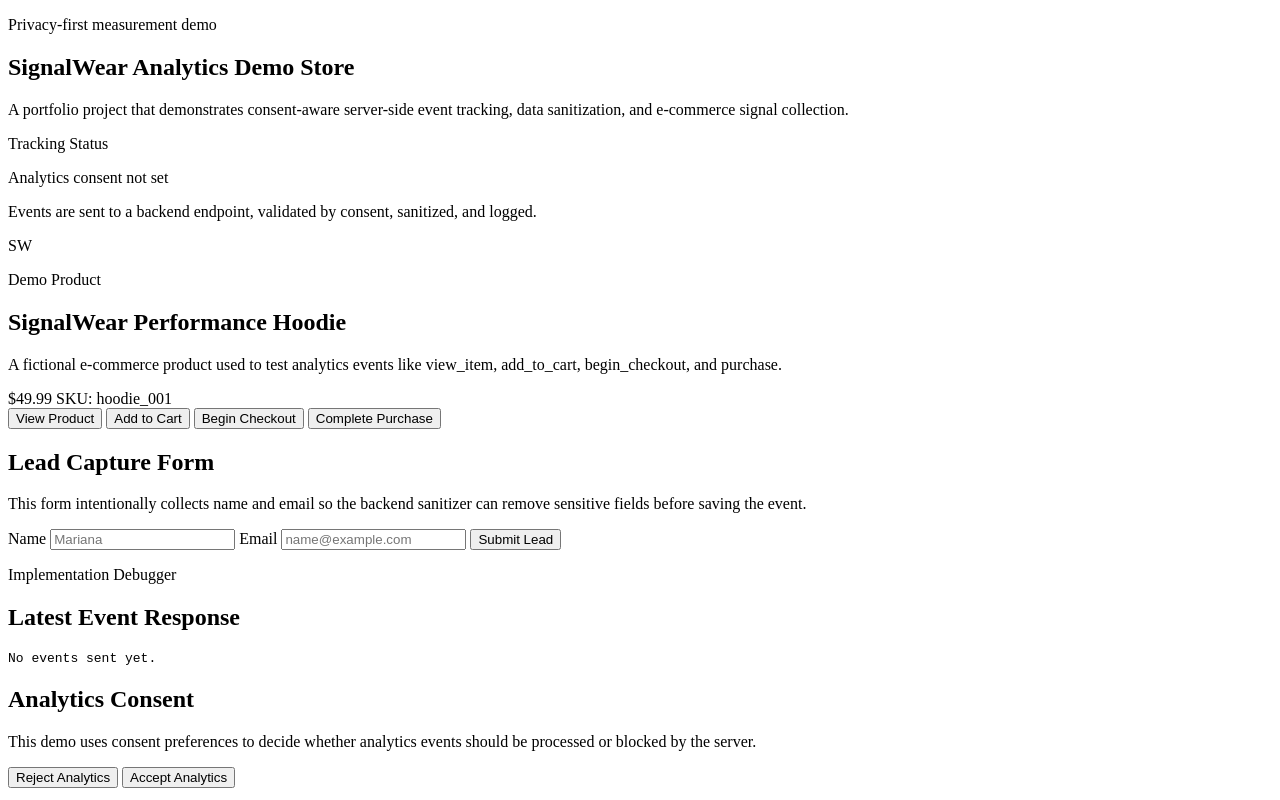
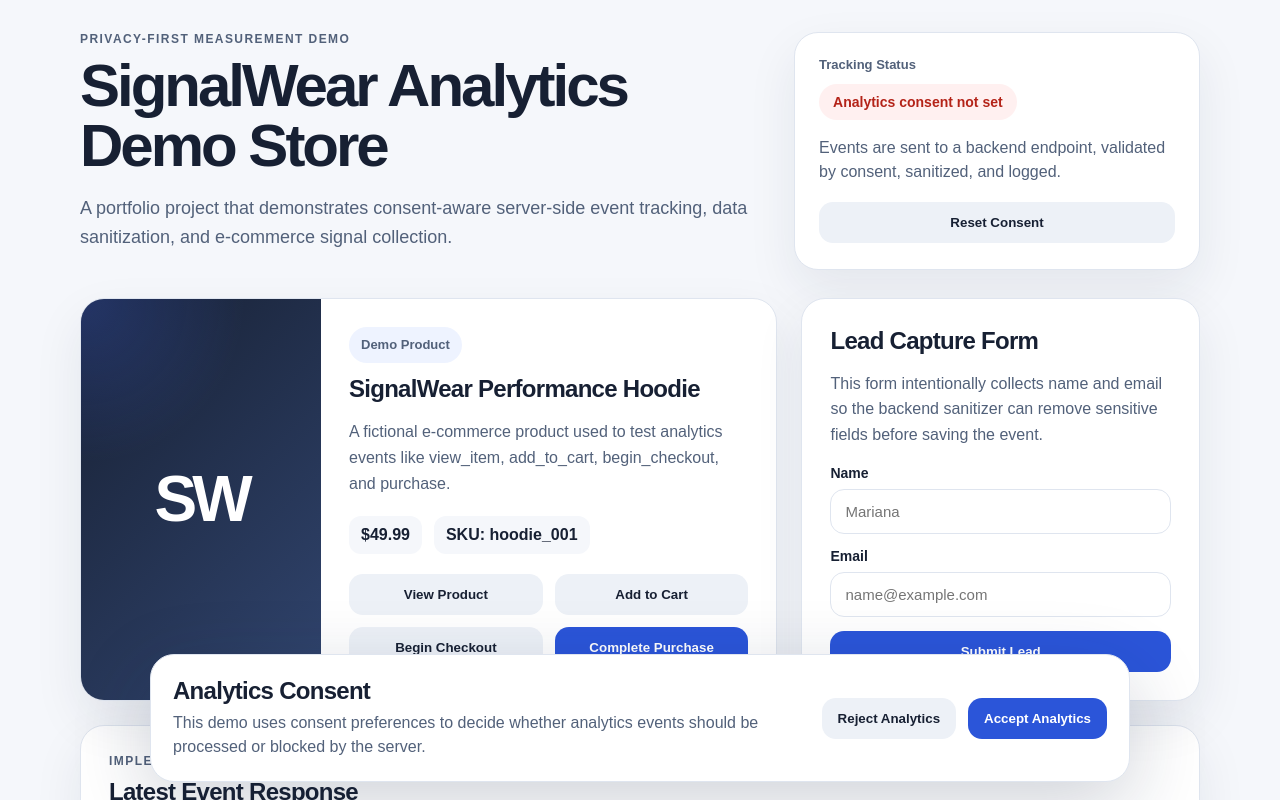
Before and after one commit to mpatyele/tracking-consent-lab, a website: page client/index.html in a window 1280 px wide. Both pictures are taken after a click on the button "View Product". Shown: the top 800 px of the page. Drawn offline with Linux system fonts and the light colour scheme; no server answers.

```diff
--- a/client/app.js
+++ b/client/app.js
@@ -0,0 +1,191 @@
+const API_URL = "http://localhost:3000/track";
+
+let consentState = {
+  analytics_storage: "unset",
+  ad_storage: "denied",
+};
+
+const trackingStatus = document.getElementById("trackingStatus");
+const debugOutput = document.getElementById("debugOutput");
+const consentBanner = document.getElementById("consentBanner");
+const leadForm = document.getElementById("leadForm");
+
+function updateTrackingStatus() {
+  if (consentState.analytics_storage === "granted") {
+    trackingStatus.textContent = "Analytics consent granted";
+    trackingStatus.className = "status granted";
+    return;
+  }
+
+  if (consentState.analytics_storage === "denied") {
+    trackingStatus.textContent = "Analytics consent denied";
+    trackingStatus.className = "status denied";
+    return;
+  }
+
+  trackingStatus.textContent = "Analytics consent not set";
+  trackingStatus.className = "status denied";
+}
+
+function showDebugResponse(data) {
+  debugOutput.textContent = JSON.stringify(data, null, 2);
+}
+
+async function sendTrackingEvent(eventName, eventData = {}) {
+  const payload = {
+    event_name: eventName,
+    consent: consentState,
+    event_data: {
+      ...eventData,
+      page_title: document.title,
+      page_location: window.location.href,
+    },
+  };
+
+  try {
+    const response = await fetch(API_URL, {
+      method: "POST",
+      headers: {
+        "Content-Type": "application/json",
+      },
+      body: JSON.stringify(payload),
+    });
+
+    const data = await response.json();
+    showDebugResponse(data);
+  } catch (error) {
+    showDebugResponse({
+      error: "Unable to send event to server.",
+      details: error.message,
+    });
+  }
+}
+
+function acceptAnalytics() {
+  consentState = {
+    analytics_storage: "granted",
+    ad_storage: "denied",
+  };
+
+  localStorage.setItem("trackingConsent", JSON.stringify(consentState));
+  updateTrackingStatus();
+  consentBanner.classList.add("hidden");
+
+  sendTrackingEvent("consent_update", {
+    consent_choice: "accepted",
+  });
+
+  sendTrackingEvent("page_view", {
+    page_type: "demo_store",
+  });
+}
+
+function rejectAnalytics() {
+  consentState = {
+    analytics_storage: "denied",
+    ad_storage: "denied",
+  };
+
+  localStorage.setItem("trackingConsent", JSON.stringify(consentState));
+  updateTrackingStatus();
+  consentBanner.classList.add("hidden");
+
+  sendTrackingEvent("consent_update", {
+    consent_choice: "rejected",
+  });
+}
+
+function trackViewItem() {
+  sendTrackingEvent("view_item", {
+    item_id: "hoodie_001",
+    item_name: "SignalWear Performance Hoodie",
+    item_category: "Apparel",
+    price: 49.99,
+    currency: "USD",
+  });
+}
+
+function trackAddToCart() {
+  sendTrackingEvent("add_to_cart", {
+    item_id: "hoodie_001",
+    item_name: "SignalWear Performance Hoodie",
+    item_category: "Apparel",
+    price: 49.99,
+    currency: "USD",
+    quantity: 1,
+  });
+}
+
+function trackBeginCheckout() {
+  sendTrackingEvent("begin_checkout", {
+    cart_id: "cart_demo_001",
+    value: 49.99,
+    currency: "USD",
+    items_count: 1,
+  });
+}
+
+function trackPurchase() {
+  sendTrackingEvent("purchase", {
+    transaction_id: `order_${Date.now()}`,
+    value: 49.99,
+    currency: "USD",
+    items_count: 1,
+    payment_type: "demo_card",
+  });
+}
+
+leadForm.addEventListener("submit", function (event) {
+  event.preventDefault();
+
+  const name = document.getElementById("leadName").value;
+  const email = document.getElementById("leadEmail").value;
+
+  sendTrackingEvent("generate_lead", {
+    name: name,
+    email: email,
+    lead_type: "demo_request",
+    form_location: "homepage",
+  });
+
+  leadForm.reset();
+});
+
+function loadSavedConsent() {
+  const savedConsent = localStorage.getItem("trackingConsent");
+
+  if (!savedConsent) {
+    updateTrackingStatus();
+    return;
+  }
+
+  consentState = JSON.parse(savedConsent);
+  updateTrackingStatus();
+  consentBanner.classList.add("hidden");
+
+  if (consentState.analytics_storage === "granted") {
+    sendTrackingEvent("page_view", {
+      page_type: "demo_store",
+      page_view_source: "saved_consent",
+    });
+  }
+
+  function resetConsent() {
+    localStorage.removeItem("trackingConsent");
+
+    consentState = {
+      analytics_storage: "unset",
+      ad_storage: "denied",
+    };
+
+    updateTrackingStatus();
+    consentBanner.classList.remove("hidden");
+
+    showDebugResponse({
+      message:
+        "Consent has been reset. Choose Accept Analytics or Reject Analytics to continue testing.",
+    });
+  }
+}
+
+loadSavedConsent();
--- a/client/index.html
+++ b/client/index.html
@@ -1,4 +1,4 @@
-<!DOCTYPE html>
+<!doctype html>
 <html lang="en">
   <head>
     <meta charset="UTF-8" />
@@ -13,17 +13,23 @@
           <p class="eyebrow">Privacy-first measurement demo</p>
           <h1>SignalWear Analytics Demo Store</h1>
           <p class="hero-text">
-          A portfolio project that demonstrates consent-aware server-side event tracking,
-          data sanitization, and e-commerce signal collection.
+            A portfolio project that demonstrates consent-aware server-side
+            event tracking, data sanitization, and e-commerce signal collection.
           </p>
         </div>
 
         <div class="status-card">
           <p class="status-label">Tracking Status</p>
-        <div id="trackingStatus" class="status denied">Analytics consent not set</div>
+          <div id="trackingStatus" class="status denied">
+            Analytics consent not set
+          </div>
           <p class="status-note">
-          Events are sent to a backend endpoint, validated by consent, sanitized, and logged.
+            Events are sent to a backend endpoint, validated by consent,
+            sanitized, and logged.
           </p>
+          <button class="reset-button" onclick="resetConsent()">
+            Reset Consent
+          </button>
         </div>
       </section>
 
@@ -48,7 +54,9 @@
               <button onclick="trackViewItem()">View Product</button>
               <button onclick="trackAddToCart()">Add to Cart</button>
               <button onclick="trackBeginCheckout()">Begin Checkout</button>
-            <button onclick="trackPurchase()" class="primary">Complete Purchase</button>
+              <button onclick="trackPurchase()" class="primary">
+                Complete Purchase
+              </button>
             </div>
           </div>
         </article>
@@ -56,8 +64,8 @@
         <aside class="panel">
           <h2>Lead Capture Form</h2>
           <p>
-          This form intentionally collects name and email so the backend sanitizer
-          can remove sensitive fields before saving the event.
+            This form intentionally collects name and email so the backend
+            sanitizer can remove sensitive fields before saving the event.
           </p>
 
           <form id="leadForm">
@@ -68,7 +76,11 @@
 
             <label>
               Email
-            <input type="email" id="leadEmail" placeholder="name@example.com" />
+              <input
+                type="email"
+                id="leadEmail"
+                placeholder="name@example.com"
+              />
             </label>
 
             <button type="submit" class="primary">Submit Lead</button>
@@ -97,7 +109,9 @@
 
       <div class="consent-actions">
         <button onclick="rejectAnalytics()">Reject Analytics</button>
-      <button onclick="acceptAnalytics()" class="primary">Accept Analytics</button>
+        <button onclick="acceptAnalytics()" class="primary">
+          Accept Analytics
+        </button>
       </div>
     </section>
 
--- a/client/styles.css
+++ b/client/styles.css
@@ -0,0 +1,288 @@
+* {
+  box-sizing: border-box;
+}
+
+body {
+  margin: 0;
+  font-family: Arial, Helvetica, sans-serif;
+  background: #f5f7fb;
+  color: #172033;
+}
+
+.page {
+  width: min(1120px, 92%);
+  margin: 0 auto;
+  padding: 32px 0 260px;
+}
+
+.hero {
+  display: grid;
+  grid-template-columns: 1.7fr 1fr;
+  gap: 24px;
+  align-items: stretch;
+  margin-bottom: 28px;
+}
+
+.eyebrow {
+  margin: 0 0 10px;
+  text-transform: uppercase;
+  letter-spacing: 0.12em;
+  font-size: 12px;
+  font-weight: 700;
+  color: #52617a;
+}
+
+h1 {
+  margin: 0;
+  font-size: clamp(36px, 5vw, 60px);
+  line-height: 1;
+  letter-spacing: -0.05em;
+}
+
+h2 {
+  margin: 0 0 12px;
+  letter-spacing: -0.03em;
+}
+
+.hero-text {
+  max-width: 680px;
+  font-size: 18px;
+  line-height: 1.6;
+  color: #52617a;
+}
+
+.status-card,
+.product-card,
+.panel,
+.debug-panel {
+  background: white;
+  border: 1px solid #dfe5ef;
+  border-radius: 24px;
+  box-shadow: 0 20px 50px rgba(20, 34, 64, 0.08);
+}
+
+.status-card {
+  padding: 24px;
+}
+
+.status-label {
+  margin: 0 0 12px;
+  font-size: 13px;
+  font-weight: 700;
+  color: #52617a;
+}
+
+.status {
+  display: inline-flex;
+  padding: 10px 14px;
+  border-radius: 999px;
+  font-weight: 700;
+  font-size: 14px;
+}
+
+.status.granted {
+  background: #e8f8ef;
+  color: #187345;
+}
+
+.status.denied {
+  background: #fff0f0;
+  color: #b42318;
+}
+
+.status-note {
+  margin: 16px 0 0;
+  color: #52617a;
+  line-height: 1.5;
+}
+
+.grid {
+  display: grid;
+  grid-template-columns: 1.4fr 0.8fr;
+  gap: 24px;
+}
+
+.product-card {
+  display: grid;
+  grid-template-columns: 240px 1fr;
+  overflow: hidden;
+}
+
+.product-image {
+  min-height: 360px;
+  display: grid;
+  place-items: center;
+  background:
+    radial-gradient(circle at top left, rgba(72, 113, 255, 0.25), transparent 35%),
+    linear-gradient(135deg, #172033, #31456f);
+  color: white;
+  font-size: 64px;
+  font-weight: 800;
+  letter-spacing: -0.08em;
+}
+
+.product-content {
+  padding: 28px;
+}
+
+.tag {
+  display: inline-flex;
+  margin: 0 0 12px;
+  padding: 8px 12px;
+  border-radius: 999px;
+  background: #eef3ff;
+  color: #2b55d9;
+  font-weight: 700;
+  font-size: 13px;
+}
+
+.product-content p,
+.panel p {
+  color: #52617a;
+  line-height: 1.6;
+}
+
+.product-meta {
+  display: flex;
+  gap: 12px;
+  flex-wrap: wrap;
+  margin: 20px 0;
+}
+
+.product-meta span {
+  padding: 10px 12px;
+  background: #f5f7fb;
+  border-radius: 12px;
+  font-weight: 700;
+}
+
+.actions {
+  display: grid;
+  grid-template-columns: repeat(2, minmax(0, 1fr));
+  gap: 12px;
+}
+
+button {
+  border: 0;
+  border-radius: 14px;
+  padding: 13px 16px;
+  background: #edf1f7;
+  color: #172033;
+  font-weight: 700;
+  cursor: pointer;
+  transition: transform 0.15s ease, box-shadow 0.15s ease;
+}
+
+button:hover {
+  transform: translateY(-1px);
+  box-shadow: 0 10px 24px rgba(20, 34, 64, 0.12);
+}
+
+button.primary {
+  background: #2b55d9;
+  color: white;
+}
+
+.reset-button {
+  margin-top: 18px;
+  width: 100%;
+}
+
+.panel {
+  padding: 28px;
+}
+
+form {
+  display: grid;
+  gap: 14px;
+  margin-top: 18px;
+}
+
+label {
+  display: grid;
+  gap: 8px;
+  font-size: 14px;
+  font-weight: 700;
+}
+
+input {
+  width: 100%;
+  border: 1px solid #dfe5ef;
+  border-radius: 14px;
+  padding: 13px 14px;
+  font-size: 15px;
+}
+
+.debug-panel {
+  margin-top: 24px;
+  padding: 28px;
+}
+
+pre {
+  margin: 18px 0 0;
+  padding: 18px;
+  border-radius: 16px;
+  background: #101828;
+  color: #d1e8ff;
+  overflow-x: auto;
+  min-height: 150px;
+  line-height: 1.5;
+}
+
+.consent-banner {
+  position: fixed;
+  left: 50%;
+  bottom: 18px;
+  transform: translateX(-50%);
+  width: min(980px, 92%);
+  display: grid;
+  grid-template-columns: 1fr auto;
+  gap: 20px;
+  align-items: center;
+  padding: 22px;
+  background: white;
+  border: 1px solid #dfe5ef;
+  border-radius: 24px;
+  box-shadow: 0 24px 80px rgba(20, 34, 64, 0.2);
+  max-height: 180px;
+}
+
+.consent-banner h2 {
+  margin-bottom: 6px;
+}
+
+.consent-banner p {
+  margin: 0;
+  color: #52617a;
+  line-height: 1.5;
+}
+
+.consent-actions {
+  display: flex;
+  gap: 12px;
+}
+
+.hidden {
+  display: none;
+}
+
+@media (max-width: 850px) {
+  .hero,
+  .grid,
+  .product-card,
+  .consent-banner {
+    grid-template-columns: 1fr;
+  }
+
+  .product-image {
+    min-height: 220px;
+  }
+
+  .actions {
+    grid-template-columns: 1fr;
+  }
+
+  .consent-actions {
+    flex-direction: column;
+  }
+}
--- a/package.json
+++ b/package.json
@@ -8,7 +8,7 @@
   },
   "scripts": {
   "start": "node server/server.js",
-  "dev": "nodemon server/server.js"
+  "dev": "nodemon --ignore server/events.json server/server.js"
   },
   "keywords": [],
   "author": "",
```
Also changed, not shown: docs/consent-flow.md (+40 -0 lines), docs/tracking-plan.md (+40 -0 lines), docs/troubleshooting.md (+14 -0 lines), README.md. Lines whose indentation alone changed are shown as unchanged.
